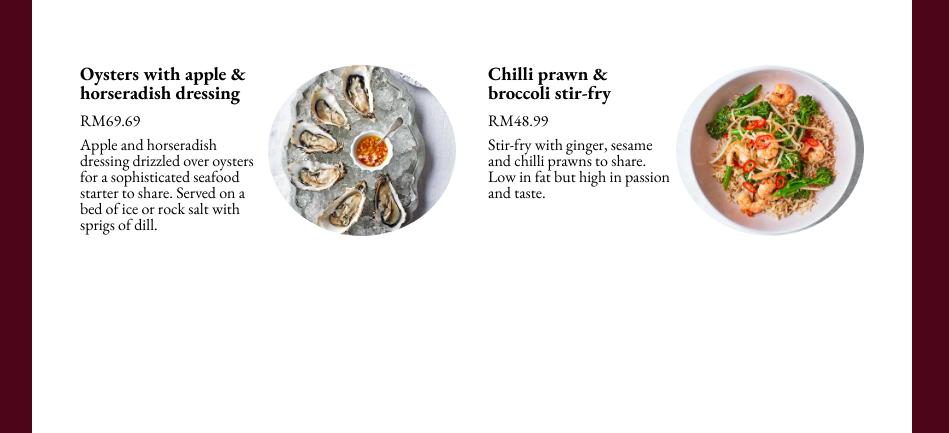
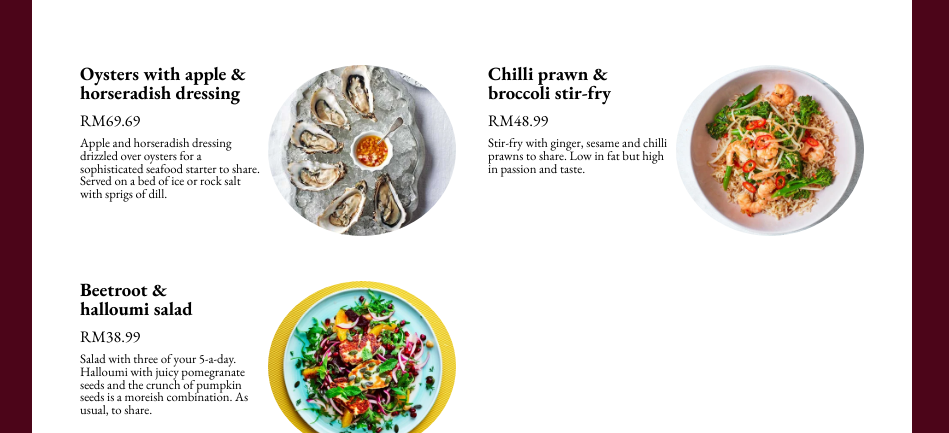
Before and after one commit to harithkhan/odin-restaurant-page, a website built with webpack: page src/template.html in a window 1280 px wide. Both pictures are taken after a click on the button "Menu". Shown: the part 367-800 px from the top of the page, without its empty margins (168-1117 px from the left). Built offline with nearby package versions, Linux system fonts and the light colour scheme; a web font is replaced by a local one.

Commit message:
feat: add food container 3 and contents to menu

```diff
--- a/src/menu.js
+++ b/src/menu.js
@@ -1,6 +1,7 @@
 import menuDivederPath from "./img/menu/divider.png";
 import foodImgOnePath from "./img/menu/oyster.png";
 import foodImgTwoPath from "./img/menu/prawn.png";
+import foodImgThreePath from "./img/menu/salad.png";
 export function getMenuPage() {
     const contentDiv = document.getElementById("content");
     contentDiv.innerHTML = "";
@@ -104,4 +105,26 @@ export function getMenuPage() {
     foodContainerTwo.appendChild(foodPriceTwo);
     foodContainerTwo.appendChild(foodTextTwo);
     foodContainerTwo.appendChild(foodImgTwo);
+
+    // Menu Container Three
+    const foodHeaderThree = document.createElement("h3");
+    foodHeaderThree.className = "food-header";
+    foodHeaderThree.textContent = "Beetroot & halloumi salad";
+
+    const foodPriceThree = document.createElement("p");
+    foodPriceThree.className = "food-price";
+    foodPriceThree.textContent = "RM38.99";
+
+    const foodTextThree = document.createElement("p");
+    foodTextThree.className = "food-text";
+    foodTextThree.textContent = "Salad with three of your 5-a-day. Halloumi with juicy pomegranate seeds and the crunch of pumpkin seeds is a moreish combination. As usual, to share.";
+
+    const foodImgThree = document.createElement("img");
+    foodImgThree.src = foodImgThreePath;
+    foodImgThree.className = "food-img";
+
+    foodContainerThree.appendChild(foodHeaderThree);
+    foodContainerThree.appendChild(foodPriceThree);
+    foodContainerThree.appendChild(foodTextThree);
+    foodContainerThree.appendChild(foodImgThree);
 };
--- a/src/style.css
+++ b/src/style.css
@@ -331,6 +331,8 @@ nav {
 .food-text {
   line-height: 1;
   grid-area: 3 / 1 / 4 / 2;
+  font-size: 0.8rem;
+  padding-right: 0.3rem;
 }
 
 .food-img {
```
